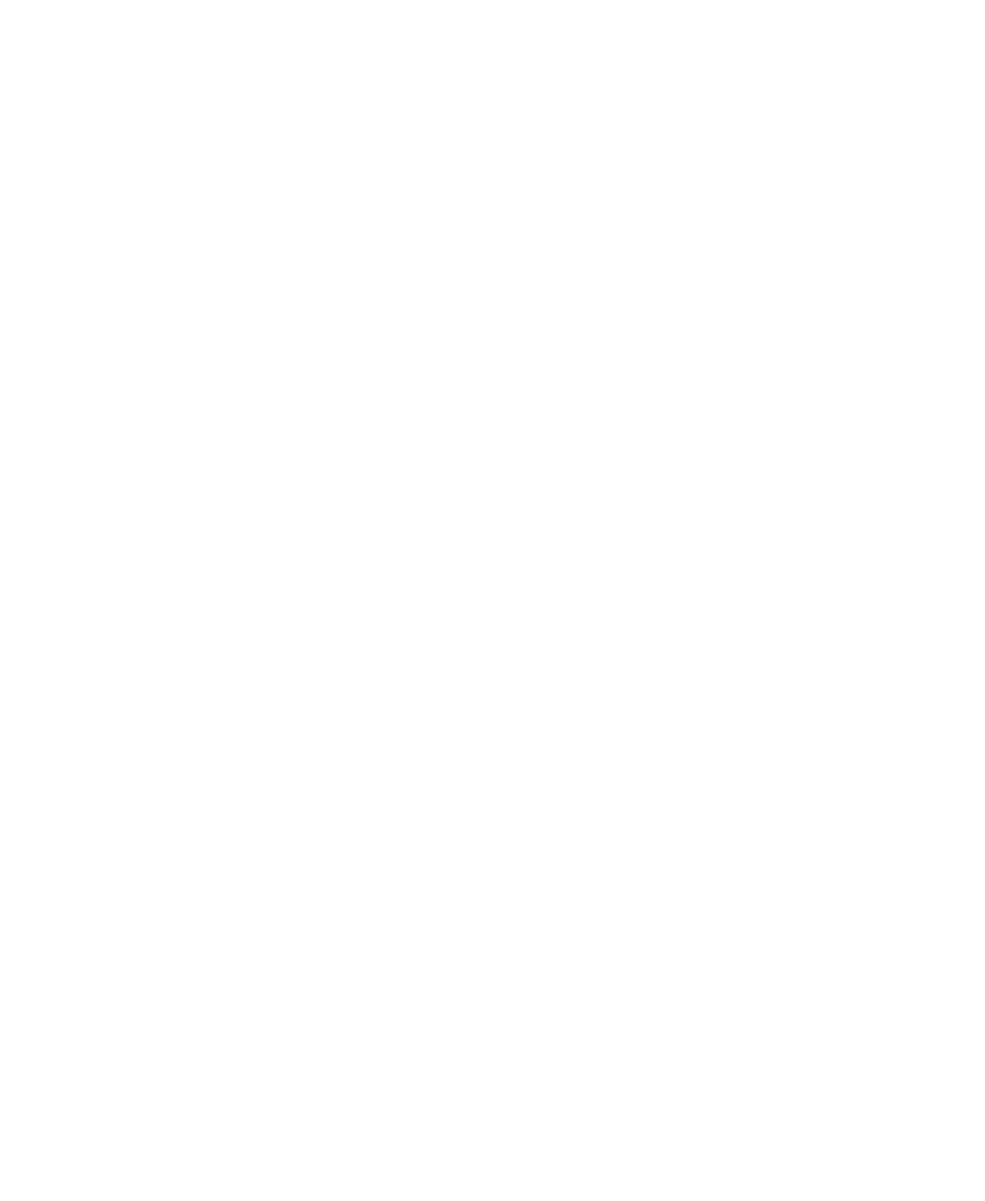
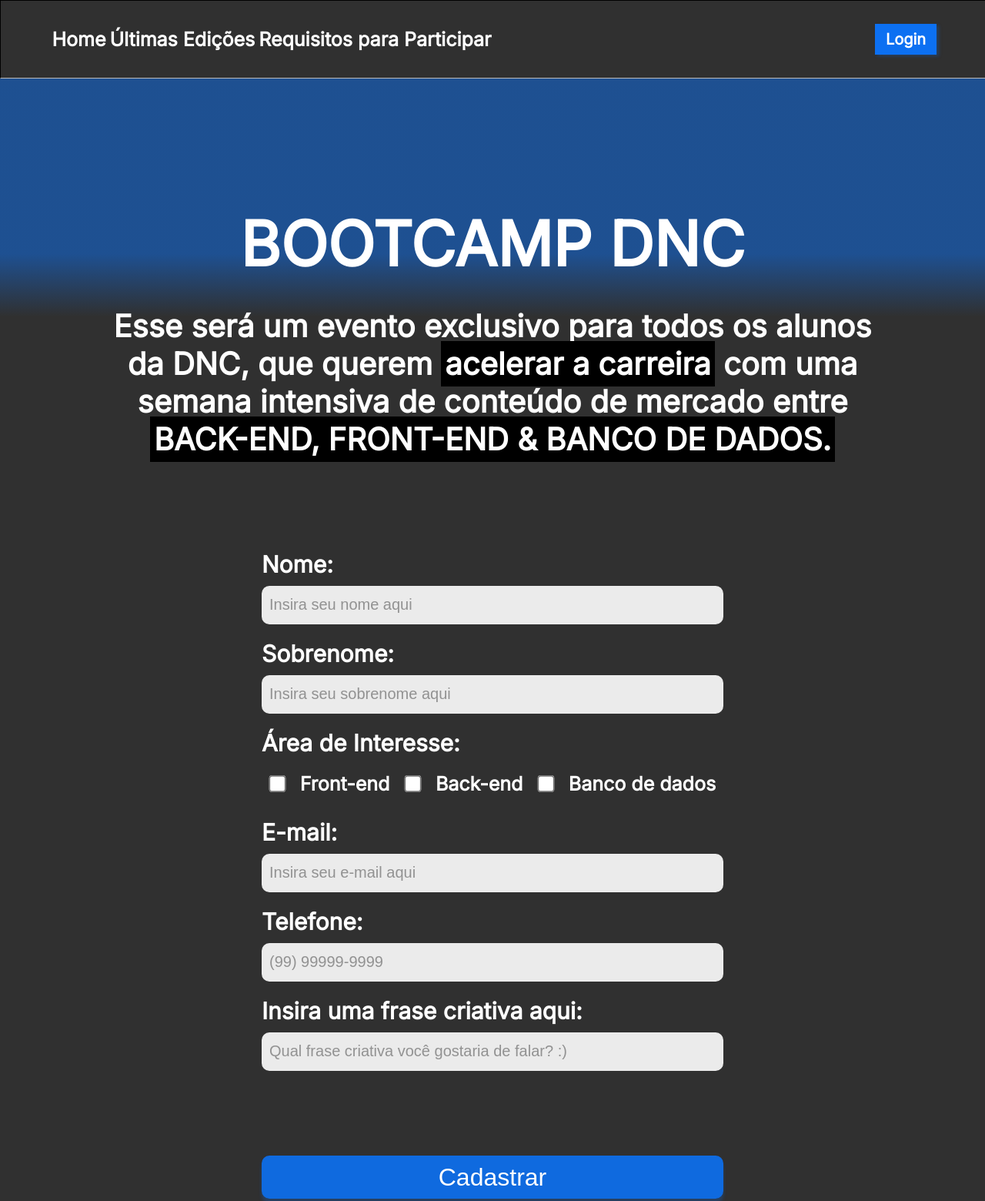
Before and after one commit to andressa-mb/bootcamp-dnc, a plain HTML site: page index.html in a window 1280 px wide. Shown: the top 1560 px of the page at 77% size. Before the commit the page ends 800 px from the top, so only its background shows below. Drawn offline with Linux system fonts and the light colour scheme.

Commit message:
Adicionando formatação de estilo do menu e do formulário

```diff
--- a/index.html
+++ b/index.html
@@ -4,8 +4,64 @@
     <meta charset="UTF-8">
     <meta name="viewport" content="width=device-width, initial-scale=1.0">
     <title>Bootcamp DNC</title>
+    <link href="style.css" rel="stylesheet" type="text/css" />
 </head>
 <body>
+    <nav id="principal">
+        <div class="menu">
+          <a href="">Home</a>
+          <a href="">Últimas Edições</a>
+          <a href="">Requisitos para Participar</a>
+        </div>
+        <button>Login</button>
+    </nav>
 
+    <section>
+        <header>
+          <h1>Bootcamp DNC</h1>
+          <h2>
+            Esse será um evento exclusivo para todos os alunos
+            <br>da DNC, que querem <span class="invert">acelerar a carreira</span> com uma
+            <br>semana intensiva de conteúdo de mercado entre
+            <br><span class="invert">BACK-END, FRONT-END & BANCO DE DADOS.</span>
+          </h2>
+        </header>
+
+        <form>
+          <div class="form-group">
+            <label>Nome:</label>
+            <input type="text" placeholder="Insira seu nome aqui">
+          </div>
+          <div class="form-group">
+            <label>Sobrenome:</label>
+            <input type="text" placeholder="Insira seu sobrenome aqui">
+          </div>
+          <div class="form-group">
+            <label>Área de Interesse:</label>
+            <div class="checkbox-itens">
+              <input type="checkbox" value="front">
+              <label>Front-end</label>
+
+              <input type="checkbox" value="back">
+              <label>Back-end</label>
+              <input type="checkbox" value="bd">
+              <label>Banco de dados</label>
+            </div>
+          </div>
+          <div class="form-group">
+            <label>E-mail:</label>
+            <input type="email" placeholder="Insira seu e-mail aqui">
+          </div>
+          <div class="form-group">
+            <label>Telefone:</label>
+            <input type="text" placeholder="(99) 99999-9999">
+          </div>
+          <div class="form-group">
+            <label>Insira uma frase criativa aqui:</label>
+            <input type="text" placeholder="Qual frase criativa você gostaria de falar? :)">
+          </div>
+          <input type="submit" value="Cadastrar">
+        </form>
+      </section>
 </body>
 </html>
--- /dev/null
+++ b/style.css
@@ -0,0 +1,157 @@
+/*Importação de Fonte*/
+@import url('https://fonts.googleapis.com/css2?family=Inter:wght@100;400&display=swap');
+
+:root {
+  --azul-dnc: #0C70F2;
+  --preto-dnc: #303030;
+  --cinza-hover: #C9C9C9;
+  --fonte-padrao: 'Inter';
+}
+
+body {
+    margin: 0px;
+    padding: 0px;
+
+    background: linear-gradient(180deg, rgba(12, 112, 242, 0.5) 19.91%, rgba(12, 112, 242, 0) 24.84%), #303030;
+    background-repeat: no-repeat;
+  }
+/*  Menu de navegação principal */
+  #principal {
+    width: 100%;
+    height: 100px;
+    border: 1px solid black;
+    background-color: var(--preto-dnc);
+    display: flex;
+    justify-content: space-between;
+    align-items: center;
+    border-bottom: 1px solid #BABABA;
+  }
+
+  .menu {
+    display: flex;
+    width: 45%;
+    justify-content: space-around;
+    align-items: center;
+    margin-left: 5%;
+  }
+
+  #principal div a {
+    font-family: var(--fonte-padrao);
+    color: white;
+    font-size: 25px;
+    font-weight: 600;
+    text-decoration: none;
+  }
+
+  #principal div a:hover {
+    color: var(--cinza-hover);
+  }
+
+  #principal button {
+    margin-right: 5%;
+    background-color: var(--azul-dnc);
+    border: 0px;
+    height: 40px;
+    width: 80px;
+    font-family: var(--fonte-padrao);
+    font-size: 20px;
+    font-weight: 600;
+    color: white;
+    box-shadow: 3px 2px 4px rgba(12, 112, 242, 0.25);
+    cursor: pointer;
+  }
+
+/*Seção Principal do Site*/
+
+section {
+  display: flex;
+  flex-direction: column;
+  align-items: center;
+  margin-top: 100px;
+  margin-bottom: 100px;
+}
+
+  header {
+    color: white;
+    font-family: var(--fonte-padrao);
+  }
+
+  header h1 {
+    text-transform: uppercase;
+    font-size: 80px;
+    font-weight: 800;
+    text-align: center;
+    margin-bottom: 20px;
+  }
+
+  header h2 {
+    text-align: center;
+    font-size: 40px;
+    font-weight: 700;
+    margin-bottom: 100px;
+  }
+
+  header .invert {
+    background-color: black;
+    font-weight: bold;
+    padding: 5px;
+  }
+
+/*Formulário*/
+
+  form {
+    color: white;
+    font-family: var(--fonte-padrao);
+    font-size: 30px;
+    font-weight: 600;
+    width: 600px;
+  }
+
+  .form-group {
+    display: flex;
+    flex-direction: column;
+    margin-top: 10px;
+    margin-bottom: 10px;
+  }
+
+  form input {
+    border-radius: 10px;
+    height: 30px;
+    border: 0px;
+    font-size: 20px;
+    padding: 10px;
+    background: rgba(255, 255, 255, 0.9);
+  }
+
+  form label {
+    margin: 10px 0px 10px 0px;
+  }
+
+  form input::placeholder {
+    color: rgba(57, 57, 57, 0.5);
+  }
+
+  .checkbox-itens label {
+    font-size: 25px;
+  }
+
+  .checkbox-itens {
+    display: flex;
+    justify-content: space-around;
+    align-items: center;
+  }
+
+  input[type="checkbox"] {
+    transform: scale(1.7);
+  }
+
+  input[type="submit"] {
+    background-color: rgba(12, 112, 242, 0.9);
+    width: 100%;
+    height: 56px;
+    font-size: 32px;
+    color: white;
+    margin-top: 100px;
+    box-shadow: 0px 6px 4px rgba(12, 112, 242, 0.25);
+    cursor: pointer;
+  }
```
